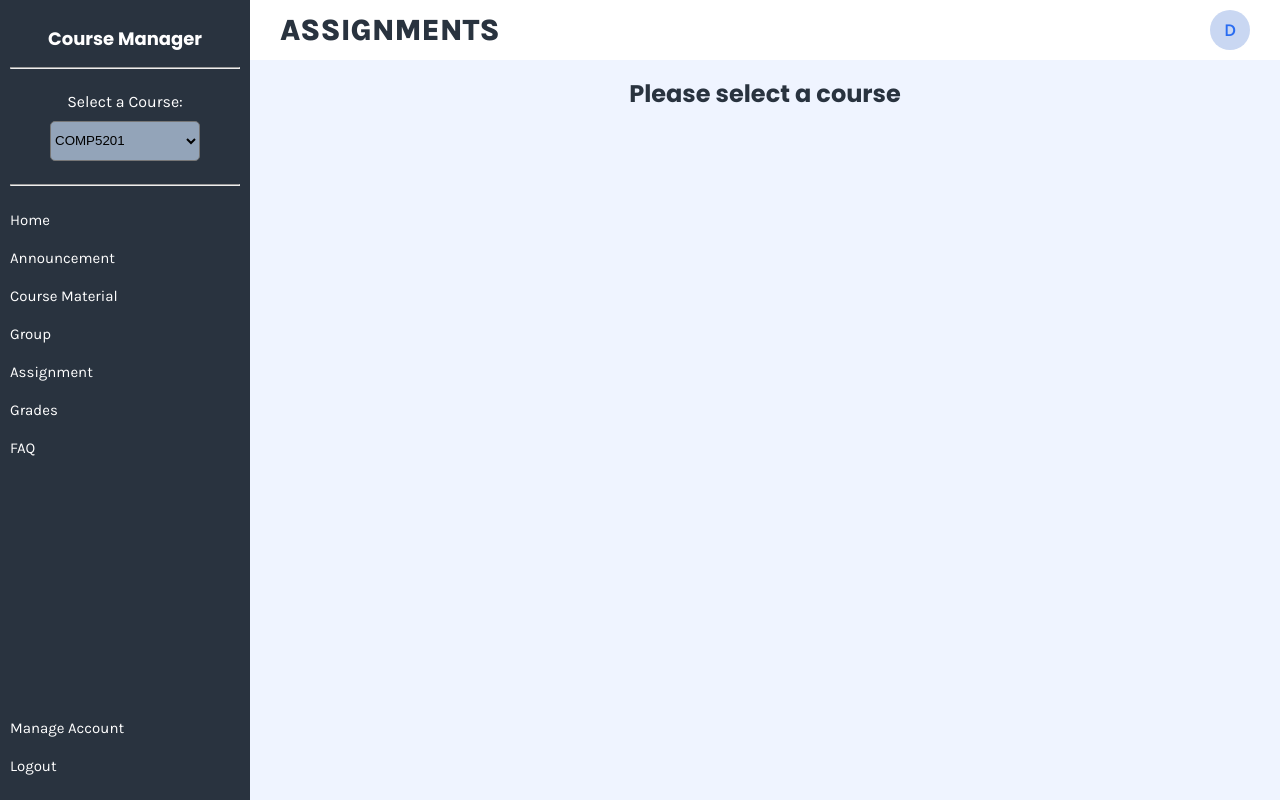
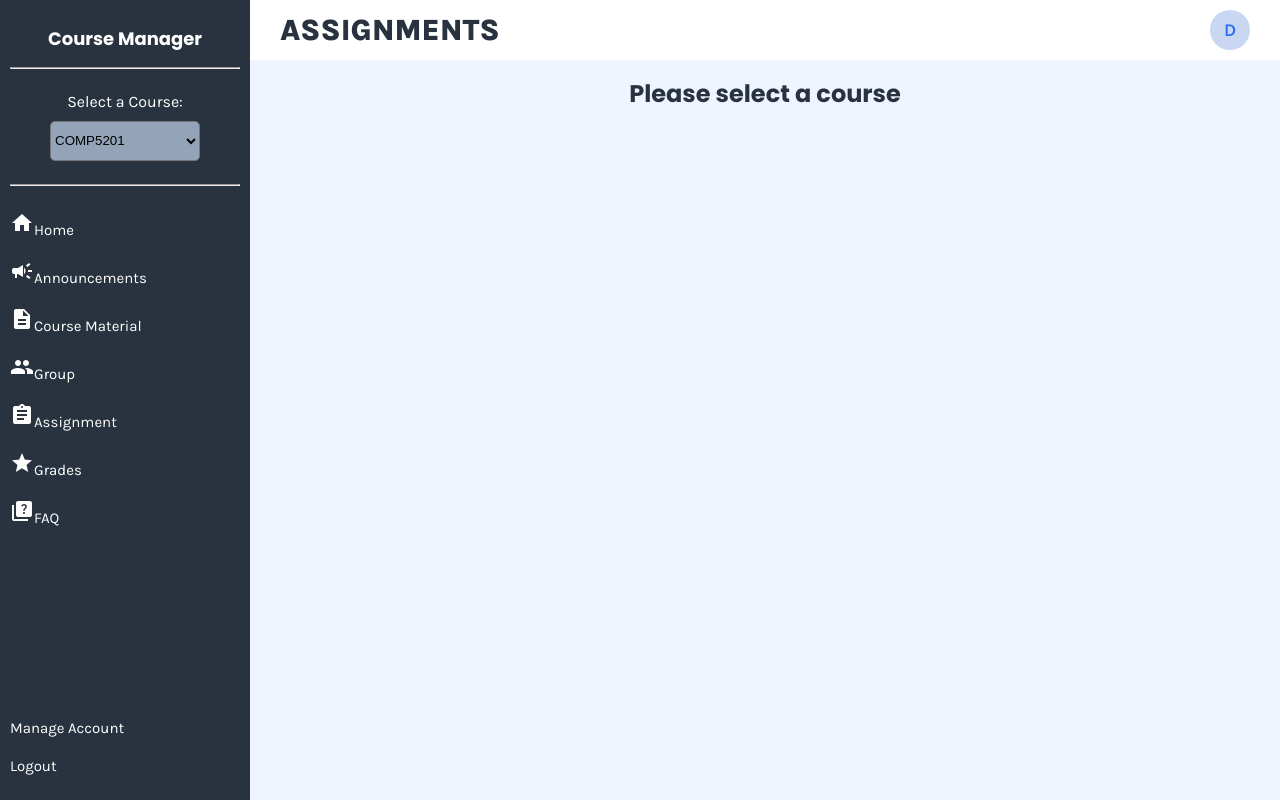
Before and after one commit to jessiemoszko/CrsMgr, a PHP site: page /assignment.php in a window 1280 px wide. Run offline with PHP 8.4, Linux system fonts and the light colour scheme; a user stored in the database is signed in; data comes from the database, SQL or seed files in the repository.

Commit message:
update sidebar

```diff
--- a/sidebar.php
+++ b/sidebar.php
@@ -15,6 +15,8 @@ $result = $conn->query($sql);
     <meta charset="UTF-8">
     <meta name="viewport" content="width=device-width, initial-scale=1.0">
     <link rel="stylesheet" href="style.css">
+    <link href="https://fonts.googleapis.com/icon?family=Material+Icons"
+      rel="stylesheet">
     <title>Sidebar</title>
     <script>
         // JavaScript function to submit the form when a course is selected
@@ -62,25 +64,25 @@ $result = $conn->query($sql);
         <div class="side-ul">
             <ul>
                 <li>
-                    <a href="index.php">Home</a>
+                    <a href="index.php"><span class="material-icons">home</span>Home</a>
                 </li>
                 <li>
-                    <a href="#">Announcement</a>
+                    <a href="announcements.php"><span class="material-icons">campaign</span>Announcements</a>
                 </li>
                 <li>
-                    <a href="course_material.php">Course Material</a>
+                    <a href="course_material.php"><span class="material-icons">description</span>Course Material</a>
                 </li>
                 <li>
-                    <a href="groups.php">Group</a>
+                    <a href="groups.php"><span class="material-icons">group</span>Group</a>
                 </li>
                 <li>
-                    <a href="assignment.php">Assignment</a>
+                    <a href="assignment.php"><span class="material-icons">assignment</span>Assignment</a>
                 </li>
                 <li>
-                    <a href="grades.php">Grades</a>
+                    <a href="grades.php"><span class="material-icons">grade</span>Grades</a>
                 </li>
                 <li>
-                    <a href="FAQ.php">FAQ</a>
+                    <a href="FAQ.php"><span class="material-icons">quiz</span>FAQ</a>
                 </li>
             </ul>
         </div>
```
